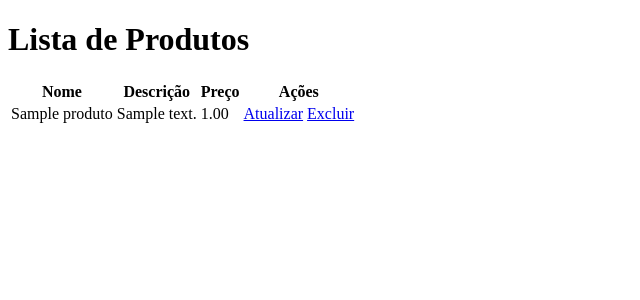
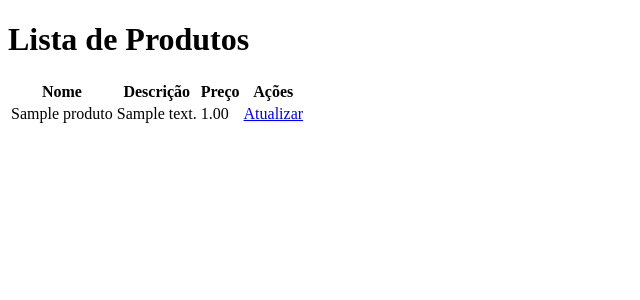
Before and after one commit to Wilkerson/Projeto-ERP, a Django app: page /produtos/ in a window 1280 px wide. Shown: the top 300 px of the page, without its empty margins (0-640 px from the left). Run offline with Django 5.2, Linux system fonts and the light colour scheme; tables that the repository leaves empty hold one stand-in row (values such as "Sample post").

Commit message:
link para view de atualização de produto implementada

```diff
--- a/erp/templates/erp/produtos/lista.html
+++ b/erp/templates/erp/produtos/lista.html
@@ -22,8 +22,7 @@
                 <td>{{ produto.descricao }}</td>
                 <td>{{ produto.preco }}</td>
                 <td>
-                   <a href="{% url 'atualiza_produto' produto.id %}">Atualizar</a>
-                   <a href="{% url 'deleta_produto' produto.id %}">Excluir</a>
+                   <a href="{% url 'erp:atualiza_produto' pk=produto.id %}">Atualizar</a>
                 </td>
             </tr>
             {% endfor %}
```
